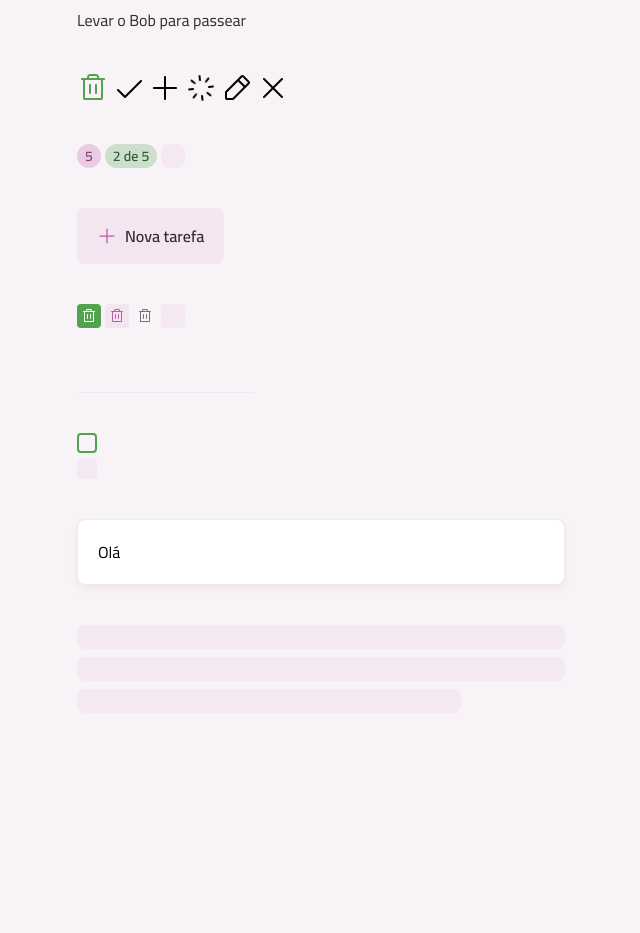
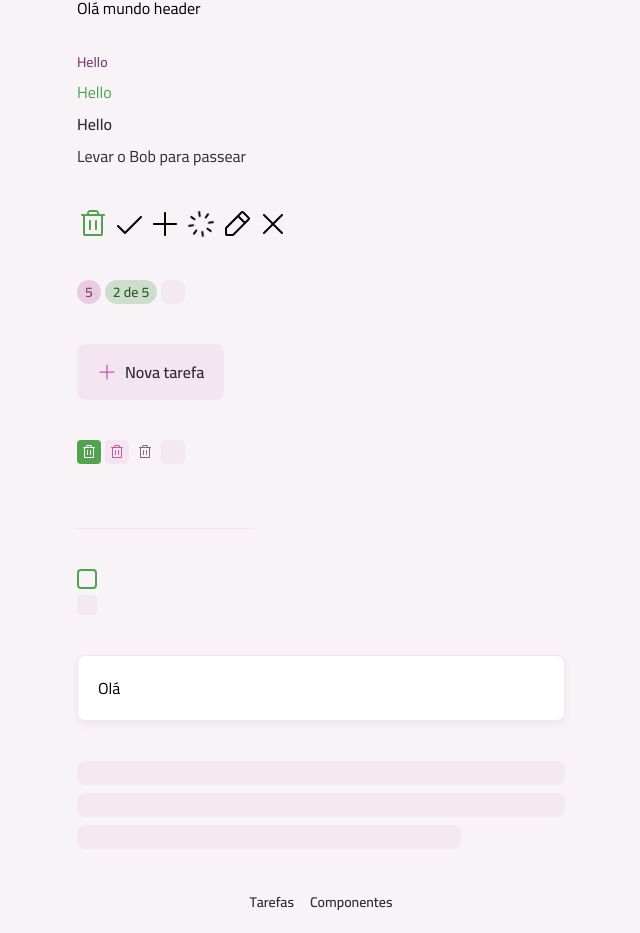
Before and after one commit to a-cs/rocketseat-react-2025, a React (Vite) app in the folder todo/: page /componentes in a window 1280 px wide. Shown: the part 84-1017 px from the top of the page, without its empty margins (319-959 px from the left). Before the commit the page ends 800 px from the top, so only its background shows below. Built offline with nearby package versions, Linux system fonts and the light colour scheme.

Commit message:
adding router

```diff
--- a/todo/package.json
+++ b/todo/package.json
@@ -14,6 +14,7 @@
     "class-variance-authority": "^0.7.1",
     "react": "^19.1.1",
     "react-dom": "^19.1.1",
+    "react-router": "^7.10.0",
     "tailwindcss": "^4.1.16"
   },
   "devDependencies": {
--- a/todo/src/App.tsx
+++ b/todo/src/App.tsx
@@ -1,83 +1,19 @@
-import Text from "./components/text";
-import TrashIcon from "./assets/icons/trash.svg?react"
-import CheckIcon from "./assets/icons/check.svg?react"
-import PencilIcon from "./assets/icons/pencil.svg?react"
-import PlusIcon from "./assets/icons/plus.svg?react"
-import SpinnerIcon from "./assets/icons/spinner.svg?react"
-import XIcon from "./assets/icons/x.svg?react"
-import Icon from "./components/icon";
-import Badge from "./components/badge";
-import Button from "./components/button";
-import ButtonIcon from "./components/button-icon";
-import InputText from "./components/input-text";
-import InputCheckbox from "./components/input-checkbox";
-import Card from "./components/card";
-import Container from "./components/container";
-import Skeleton from "./components/skeleton";
+import { BrowserRouter, Route, Routes } from "react-router";
+import PageComponents from "./pages/page-components";
+import LayoutMain from "./pages/layout-main";
+import PageHome from "./pages/page-home";
 
 export default function App() {
 
 	return (
-		<Container>
-			<div className="grid gap-10">
-				<div className="flex flex-col gap-2">
-					<Text variant="body-sm-bold" className="text-pink-dark">
-						Hello
-					</Text>
-					<Text className="text-green-base">
-						Hello
-					</Text>
-					<Text variant="body-md-bold">
-						Hello
-					</Text>
-					<Text >
-						Levar o Bob para passear
-					</Text>
-				</div>
-				<div className="flex gap-1">
+		<BrowserRouter>
+			<Routes>
+				<Route element={<LayoutMain/>}>
+					<Route index element={<PageHome />} />
+					<Route path="/componentes" element={<PageComponents />} />
+				</Route>
+			</Routes>
+		</BrowserRouter>
+	)
 
-					<Icon svg={TrashIcon} className="fill-green-base" />
-					<Icon svg={CheckIcon} />
-					<Icon svg={PlusIcon} />
-					<Icon svg={SpinnerIcon} animate />
-					<Icon svg={PencilIcon} />
-					<Icon svg={XIcon} />
-				</div>
-				<div className="flex gap-1">
-					<Badge variant="secondary">5</Badge>
-					<Badge variant="primary">2 de 5</Badge>
-					<Badge loading>5</Badge>
-				</div>
-
-				<div>
-					<Button icon={PlusIcon}>Nova tarefa</Button>
-				</div>
-
-				<div className="flex gap-1">
-					<ButtonIcon icon={TrashIcon} />
-					<ButtonIcon icon={TrashIcon} variant={"secondary"} />
-					<ButtonIcon icon={TrashIcon} variant={"tertiary"} />
-					<ButtonIcon icon={TrashIcon} loading/>
-				</div>
-
-				<div>
-					<InputText />
-				</div>
-				<div>
-					<InputCheckbox />
-					<InputCheckbox loading />
-				</div>
-
-				<div>
-					<Card size="md">Olá</Card>
-				</div>
-
-				<div className="space-y-2">
-					<Skeleton className="h-6"/>
-					<Skeleton className="h-6"/>
-					<Skeleton className="w-96 h-6"/>
-				</div>
-			</div>
-		</Container>
-	)
 }
--- /dev/null
+++ b/todo/src/pages/layout-main.tsx
@@ -0,0 +1,24 @@
+import { NavLink, Outlet } from "react-router";
+import Container from "../components/container";
+import Text from "../components/text";
+
+export default function LayoutMain() {
+	return <>
+		<Container as="header" className="mt-3 md:mt-20">
+			Olá mundo header
+		</Container>
+		<main className="mt-4 md:mt-8">
+			<Outlet />
+		</main>
+		<footer className="my-5 md:mt-10">
+			<nav className="flex items-center justify-center gap-4">
+				<NavLink to="/">
+					<Text variant="body-sm-bold" className="text-gray-300">Tarefas</Text>
+				</NavLink>
+				<NavLink to="/componentes">
+					<Text variant="body-sm-bold" className="text-gray-300">Componentes</Text>
+				</NavLink>
+			</nav>
+		</footer>
+	</>
+}
--- /dev/null
+++ b/todo/src/pages/page-components.tsx
@@ -0,0 +1,82 @@
+import Badge from "../components/badge";
+import Button from "../components/button";
+import ButtonIcon from "../components/button-icon";
+import Card from "../components/card";
+import Container from "../components/container";
+import TrashIcon from "../assets/icons/trash.svg?react"
+import CheckIcon from "../assets/icons/check.svg?react"
+import PencilIcon from "../assets/icons/pencil.svg?react"
+import PlusIcon from "../assets/icons/plus.svg?react"
+import SpinnerIcon from "../assets/icons/spinner.svg?react"
+import XIcon from "../assets/icons/x.svg?react"
+import Icon from "../components/icon";
+import InputCheckbox from "../components/input-checkbox";
+import InputText from "../components/input-text";
+import Skeleton from "../components/skeleton";
+import Text from "../components/text";
+
+export default function PageComponents() {
+  return (
+		<Container>
+			<div className="grid gap-10">
+				<div className="flex flex-col gap-2">
+					<Text variant="body-sm-bold" className="text-pink-dark">
+						Hello
+					</Text>
+					<Text className="text-green-base">
+						Hello
+					</Text>
+					<Text variant="body-md-bold">
+						Hello
+					</Text>
+					<Text >
+						Levar o Bob para passear
+					</Text>
+				</div>
+				<div className="flex gap-1">
+
+					<Icon svg={TrashIcon} className="fill-green-base" />
+					<Icon svg={CheckIcon} />
+					<Icon svg={PlusIcon} />
+					<Icon svg={SpinnerIcon} animate />
+					<Icon svg={PencilIcon} />
+					<Icon svg={XIcon} />
+				</div>
+				<div className="flex gap-1">
+					<Badge variant="secondary">5</Badge>
+					<Badge variant="primary">2 de 5</Badge>
+					<Badge loading>5</Badge>
+				</div>
+
+				<div>
+					<Button icon={PlusIcon}>Nova tarefa</Button>
+				</div>
+
+				<div className="flex gap-1">
+					<ButtonIcon icon={TrashIcon} />
+					<ButtonIcon icon={TrashIcon} variant={"secondary"} />
+					<ButtonIcon icon={TrashIcon} variant={"tertiary"} />
+					<ButtonIcon icon={TrashIcon} loading/>
+				</div>
+
+				<div>
+					<InputText />
+				</div>
+				<div>
+					<InputCheckbox />
+					<InputCheckbox loading />
+				</div>
+
+				<div>
+					<Card size="md">Olá</Card>
+				</div>
+
+				<div className="space-y-2">
+					<Skeleton className="h-6"/>
+					<Skeleton className="h-6"/>
+					<Skeleton className="w-96 h-6"/>
+				</div>
+			</div>
+		</Container>
+	)
+}
--- /dev/null
+++ b/todo/src/pages/page-home.tsx
@@ -0,0 +1,5 @@
+import Container from "../components/container";
+
+export default function PageHome() {
+	return <Container>Home</Container>
+}
```
Also changed, not shown: 1 other file (tests, documents, lock files or other folders).
